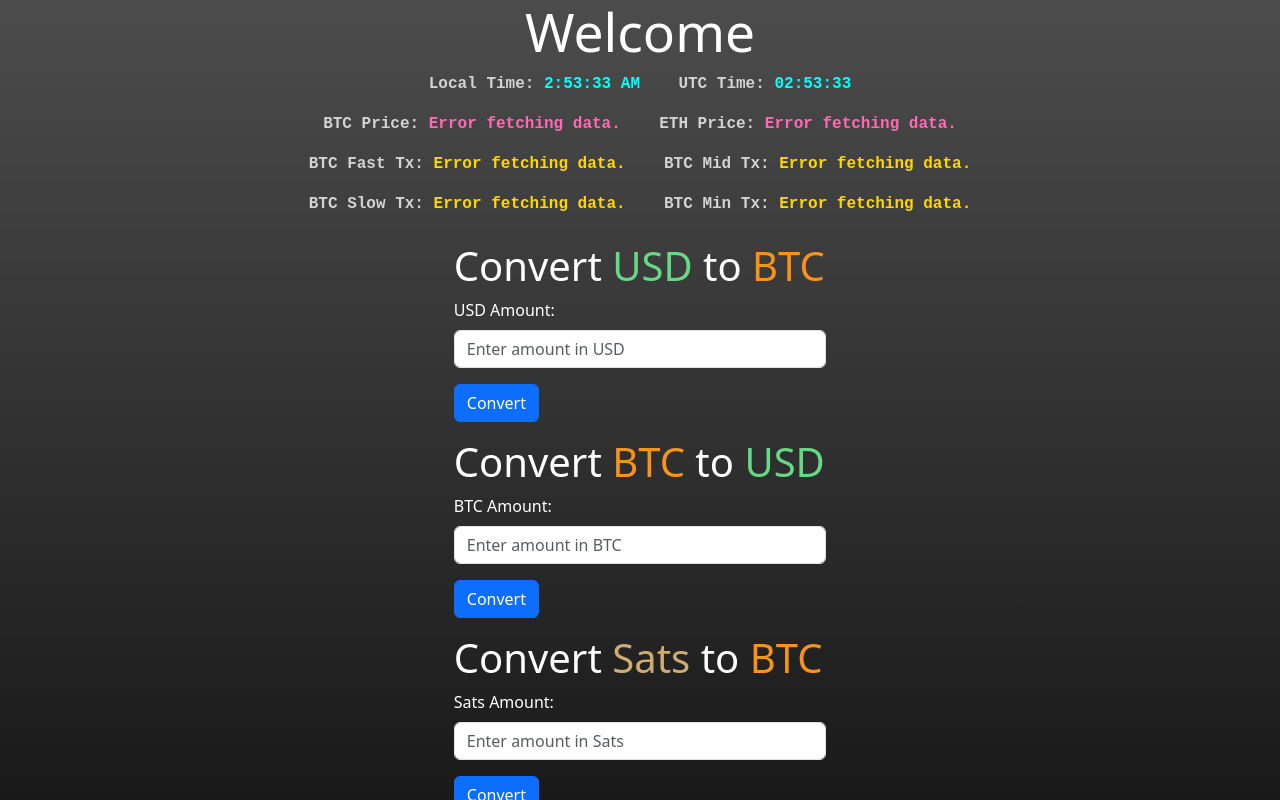
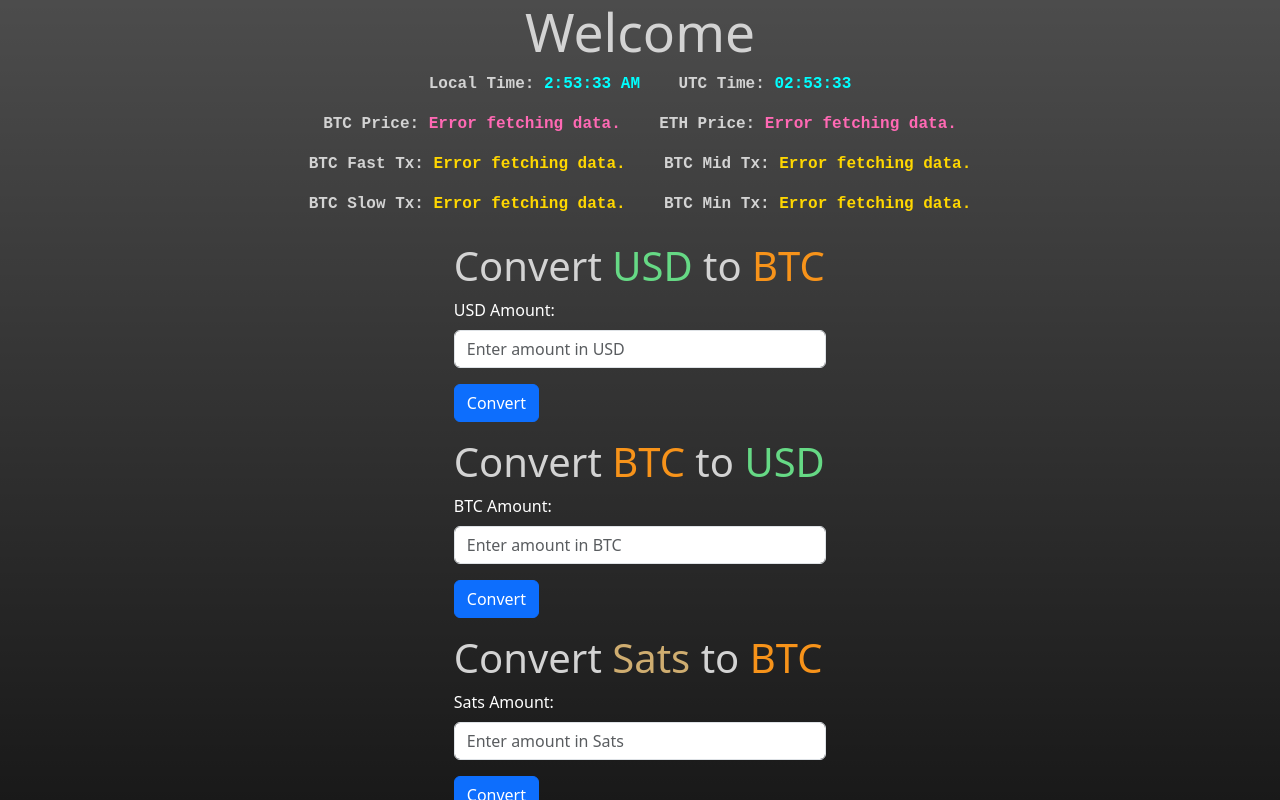
Before and after one commit to pairnon/converter, a website: page public/index.html in a window 1280 px wide. Drawn offline with nearby package versions, Linux system fonts and the light colour scheme; no server answers.

Commit message:
Darken headings

```diff
--- a/public/style.css
+++ b/public/style.css
@@ -52,6 +52,10 @@ body {
     margin-top: 10px;
 }
 
+h1 {
+    color: lightgray;
+}
+
 .green {
     color: #66d985;
 }
```
